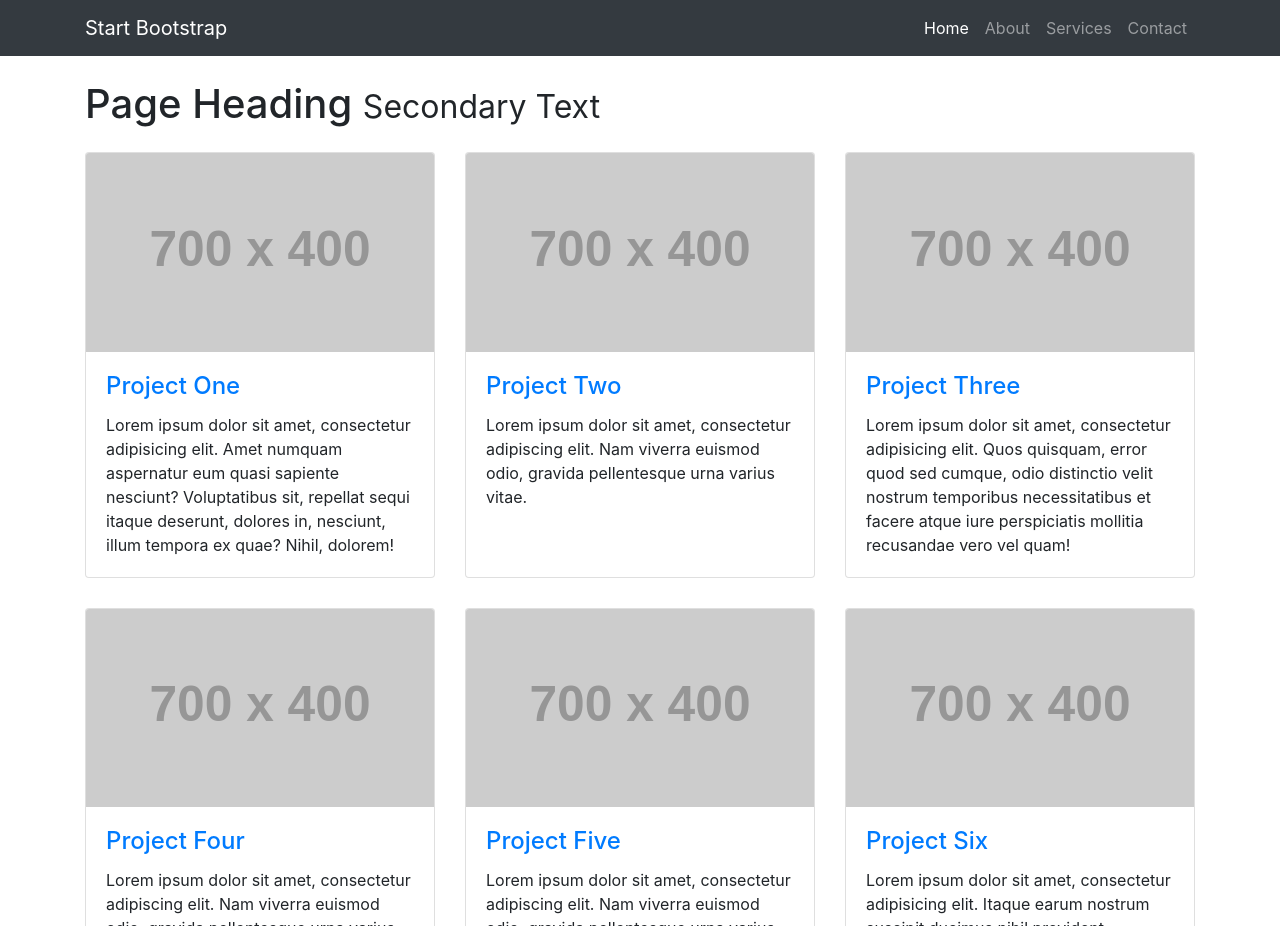
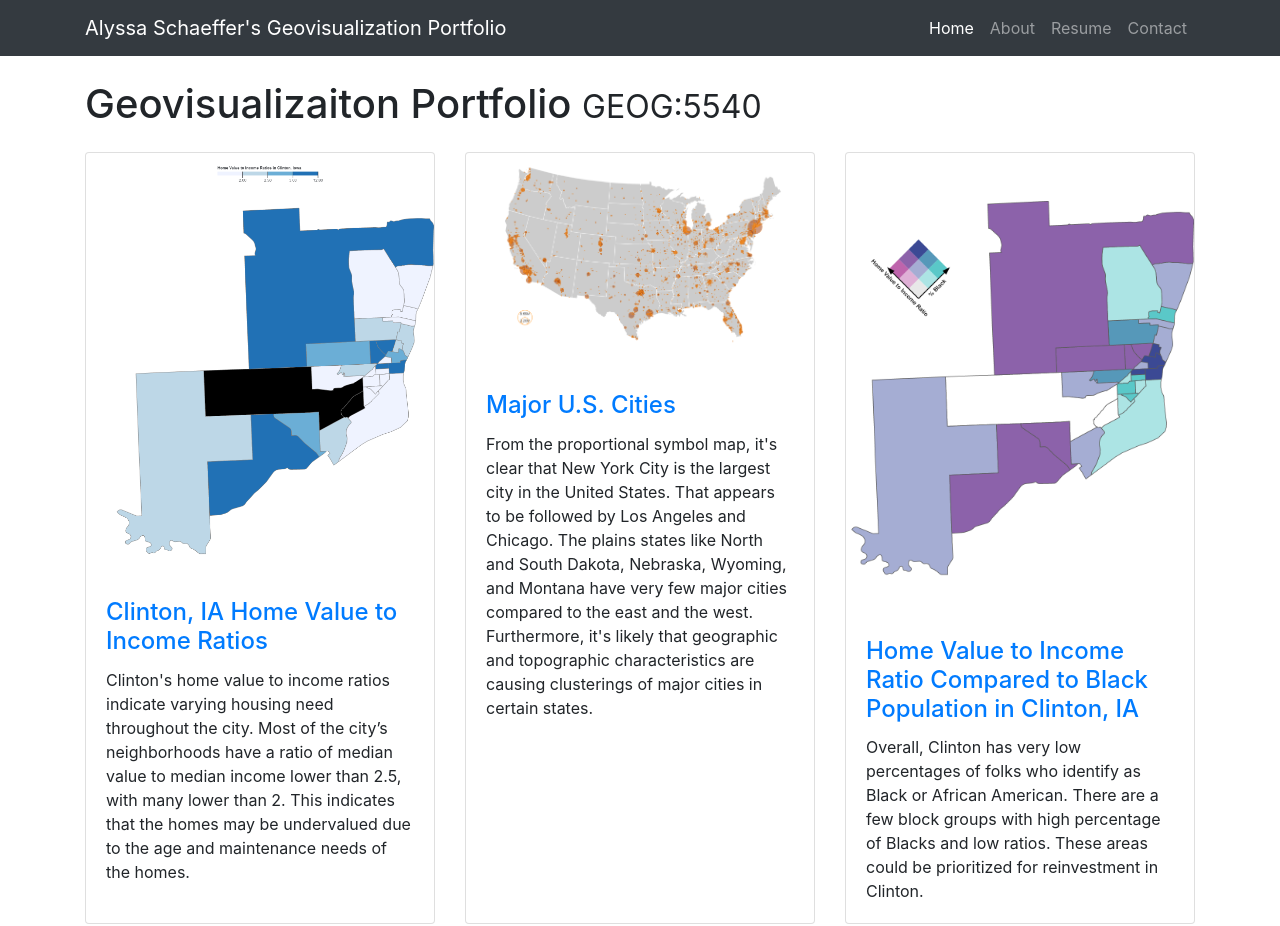
Before and after one commit to geog3540/aschaeffer, a website: page index.html in a window 1280 px wide. Shown: the top 926 px of the page. Drawn offline with Linux system fonts and the light colour scheme; placeholder pictures from the web are drawn by us.

Commit message:
Adding bio and projects

```diff
--- a/index.html
+++ b/index.html
@@ -8,7 +8,7 @@
     <meta name="description" content="">
     <meta name="author" content="">
 
-    <title>3 Col Portfolio - Start Bootstrap Template</title>
+    <title>Alyssa's GeoVis Portfolio</title>
 
     <!-- Bootstrap core CSS -->
     <link href="vendor/bootstrap/css/bootstrap.min.css" rel="stylesheet">
@@ -23,7 +23,7 @@
     <!-- Navigation -->
     <nav class="navbar navbar-expand-lg navbar-dark bg-dark fixed-top">
       <div class="container">
-        <a class="navbar-brand" href="#">Start Bootstrap</a>
+        <a class="navbar-brand" href="#">Alyssa Schaeffer's Geovisualization Portfolio</a>
         <button class="navbar-toggler" type="button" data-toggle="collapse" data-target="#navbarResponsive" aria-controls="navbarResponsive" aria-expanded="false" aria-label="Toggle navigation">
           <span class="navbar-toggler-icon"></span>
         </button>
@@ -35,13 +35,13 @@
               </a>
             </li>
             <li class="nav-item">
-              <a class="nav-link" href="#">About</a>
+              <a class="nav-link" href="shortbio.html">About</a>
             </li>
             <li class="nav-item">
-              <a class="nav-link" href="#">Services</a>
+              <a class="nav-link" href="files/Spring 2023 Resume.pdf">Resume</a>
             </li>
             <li class="nav-item">
-              <a class="nav-link" href="#">Contact</a>
+              <a class="nav-link" href="mailto:alyssa-schaeffer@uiowa.edu">Contact</a>
             </li>
           </ul>
         </div>
@@ -52,41 +52,45 @@
     <div class="container">
 
       <!-- Page Heading -->
-      <h1 class="my-4">Page Heading
-        <small>Secondary Text</small>
+      <h1 class="my-4">Geovisualizaiton Portfolio
+        <small>GEOG:5540</small>
       </h1>
 
       <div class="row">
         <div class="col-lg-4 col-sm-6 portfolio-item">
           <div class="card h-100">
-            <a href="#"><img class="card-img-top" src="http://placehold.it/700x400" alt=""></a>
+            <a href="https://observablehq.com/d/4c2888cc5e7818e5"><img class="card-img-top" src="images/choropleth.png" alt=""></a>
             <div class="card-body">
               <h4 class="card-title">
-                <a href="#">Project One</a>
+                <a href="https://observablehq.com/d/4c2888cc5e7818e5">Clinton, IA Home Value to Income Ratios</a>
               </h4>
-              <p class="card-text">Lorem ipsum dolor sit amet, consectetur adipisicing elit. Amet numquam aspernatur eum quasi sapiente nesciunt? Voluptatibus sit, repellat sequi itaque deserunt, dolores in, nesciunt, illum tempora ex quae? Nihil, dolorem!</p>
+              <p class="card-text">Clinton's home value to income ratios indicate varying housing need throughout the city. Most of the city’s neighborhoods have a ratio
+		of median value to median income lower than 2.5, with many lower than 2. This indicates that the homes may be undervalued due to the age and maintenance needs of the homes. </p>
             </div>
           </div>
         </div>
         <div class="col-lg-4 col-sm-6 portfolio-item">
           <div class="card h-100">
-            <a href="#"><img class="card-img-top" src="http://placehold.it/700x400" alt=""></a>
+            <a href="https://observablehq.com/d/8402d312811050af"><img class="card-img-top" src="images/proportionalsymbol.png" alt=""></a>
             <div class="card-body">
               <h4 class="card-title">
-                <a href="#">Project Two</a>
+                <a href="https://observablehq.com/d/8402d312811050af">Major U.S. Cities</a>
               </h4>
-              <p class="card-text">Lorem ipsum dolor sit amet, consectetur adipiscing elit. Nam viverra euismod odio, gravida pellentesque urna varius vitae.</p>
+              <p class="card-text">From the proportional symbol map, it's clear that New York City is the largest city in the United States. That appears to be followed by Los Angeles and
+		Chicago. The plains states like North and South Dakota, Nebraska, Wyoming, and Montana have very few major cities compared to the east and the west. Furthermore, it's likely
+		that geographic and topographic characteristics are causing clusterings of major cities in certain states. </p>
             </div>
           </div>
         </div>
         <div class="col-lg-4 col-sm-6 portfolio-item">
           <div class="card h-100">
-            <a href="#"><img class="card-img-top" src="http://placehold.it/700x400" alt=""></a>
+            <a href="https://observablehq.com/d/eb9485c322e7197e"><img class="card-img-top" src="images/bivariate.png" alt=""></a>
             <div class="card-body">
               <h4 class="card-title">
-                <a href="#">Project Three</a>
+                <a href="https://observablehq.com/d/eb9485c322e7197e">Home Value to Income Ratio Compared to Black Population in Clinton, IA</a>
               </h4>
-              <p class="card-text">Lorem ipsum dolor sit amet, consectetur adipisicing elit. Quos quisquam, error quod sed cumque, odio distinctio velit nostrum temporibus necessitatibus et facere atque iure perspiciatis mollitia recusandae vero vel quam!</p>
+              <p class="card-text">Overall, Clinton has very low percentages of folks who identify as Black or African American. There are a few block groups with high percentage of Blacks and low ratios.
+		These areas could be prioritized for reinvestment in Clinton.</p>
             </div>
           </div>
         </div>
@@ -157,7 +161,7 @@
     <!-- Footer -->
     <footer class="py-5 bg-dark">
       <div class="container">
-        <p class="m-0 text-center text-white">Copyright &copy; Your Website 2018</p>
+        <p class="m-0 text-center text-white">Copyright &copy; Alyssa Schaeffer 2023</p>
       </div>
       <!-- /.container -->
     </footer>
```
Also changed, not shown: shortbio.html (added, +91 -0 lines), images/bivariate.png (added), images/choropleth.png (added), images/headshot.jpg (added), images/proportionalsymbol.png (added), 1 other file.
